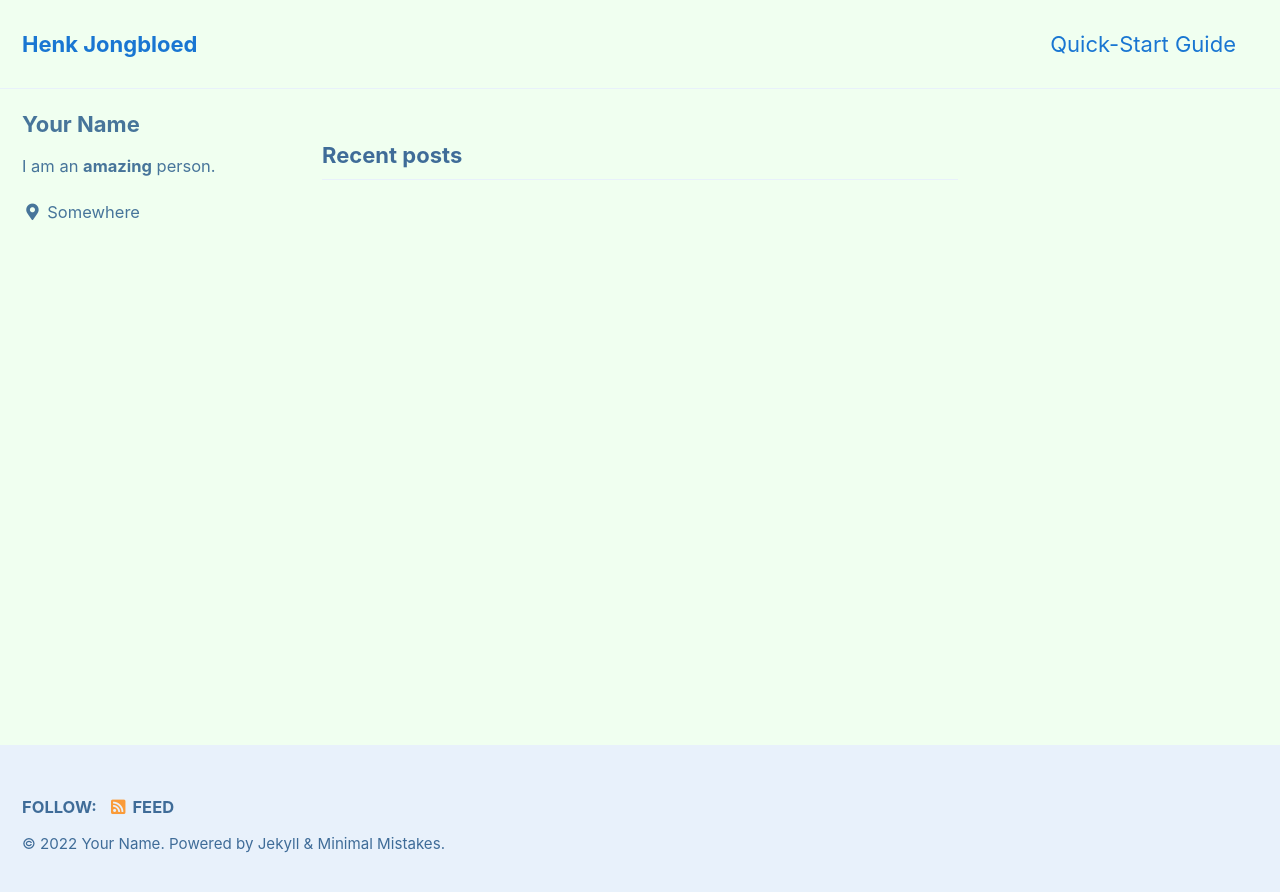
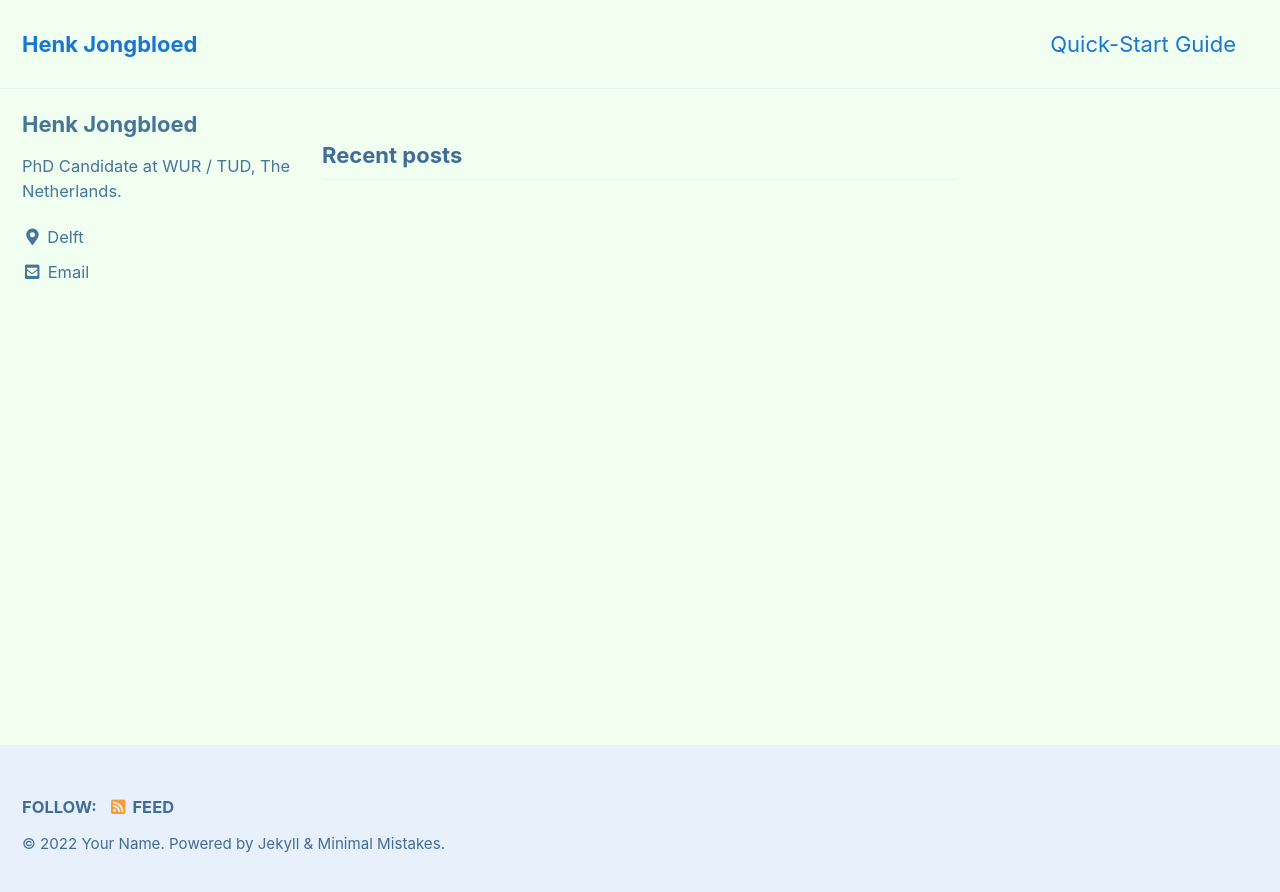
Before and after one commit to henkjongbloed/henkjongbloed-old.github.io, a Jekyll site: the page built from index.html, in a window 1280 px wide. Shown: the top 892 px of the page. Built offline with Jekyll 4.4.1, drawn with Linux system fonts in a browser that asks for light colours; cached includes are drawn as plain includes; the list of posts is cut into pages by our own code.

Commit message:
Update _config.yml

```diff
--- a/_config.yml
+++ b/_config.yml
@@ -102,11 +102,11 @@ analytics:
 
 # Site Author
 author:
-  name             : "Your Name"
+  name             : "Henk Jongbloed"
   avatar           : # path of avatar image, e.g. "/assets/images/bio-photo.jpg"
-  bio              : "I am an **amazing** person."
-  location         : "Somewhere"
-  email            :
+  bio              : "PhD Candidate at WUR / TUD, The Netherlands."
+  location         : "Delft"
+  email            : "henk.jongbloed@wur.nl"
   links:
     - label: "Email"
       icon: "fas fa-fw fa-envelope-square"
```
